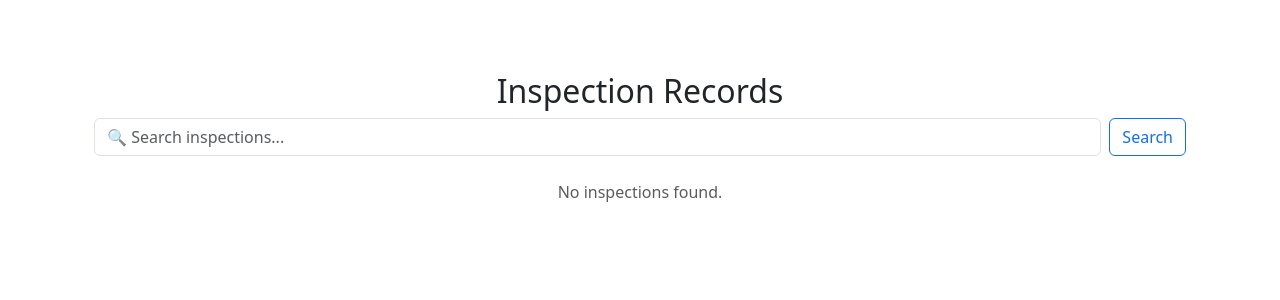
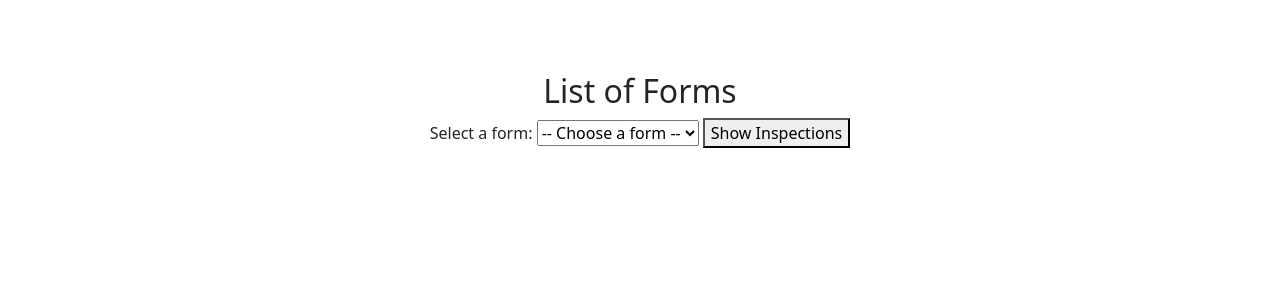
Before and after one commit to elahe870/cs50x-Final-Project, a Flask app: page /inspection_show in a window 1280 px wide. Shown: the part 66-366 px from the top of the page. Run offline with Flask 3, Linux system fonts and the light colour scheme; a user stored in the database is signed in; data that the repository does not hold is empty; some libraries are stand-ins or nearby versions.

Commit message:
first inspection added

```diff
--- a/app.py
+++ b/app.py
@@ -259,20 +259,24 @@ def delete_form(form_id):
 @app.route("/inspection_show", methods=["GET", "POST"])
 @login_required
 def inspection_show():
-    search_query = request.form.get("search") if request.method == "POST" else None
+    user_id = session["user_id"]
 
-    if search_query:
-        forms = db.execute(
-            """SELECT inspections.*, users.username AS created_by_name
-               FROM forms JOIN users ON inspections.inspector_id = users.id
-               ORDER BY inspections.id DESC""",
-            f"%{search_query}%"
-        )
-    else:
-        forms = db.execute(
-            """SELECT inspections.*, users.username AS created_by_name
-               FROM forms JOIN users ON inspections.inspector_id = users.id
-               ORDER BY inspections.id DESC"""
-        )
+    # Get all available forms
+    forms = db.execute("SELECT id, name FROM forms")
 
-    return render_template("inspection_show.html", forms=forms)
+    selected_form_id = None
+    inspections = []
+
+    if request.method == "POST":
+        selected_form_id = request.form.get("forms.id")
+        if selected_form_id:
+            inspections = db.execute(
+                """SELECT inspections.*, users.username AS created_by_name
+                   FROM inspections
+                   JOIN users ON inspections.inspector_id = users.id
+                   WHERE inspections.form_id = ? AND inspections.inspector_id = ?
+                   ORDER BY inspections.id DESC""",
+                selected_form_id, user_id
+            )
+
+    return render_template("inspection_show.html", forms=forms, selected_form_id=selected_form_id, inspections=inspections)
--- a/templates/inspection_show.html
+++ b/templates/inspection_show.html
@@ -4,42 +4,43 @@
 
 {% block main %}
 <div class="container mt-4">
-    <h2>Inspection Records</h2>
+    <h2>List of Forms</h2>
 
-    <!-- Search Bar -->
-    <form method="post" class="mb-4 d-flex">
-        <input type="text" name="search" class="form-control me-2" placeholder="🔍 Search inspections...">
-        <button type="submit" class="btn btn-outline-primary">Search</button>
+<form method="post">
+    <label for="forms.id">Select a form:</label>
+    <select name="forms.id" id="forms.id" required>
+        <option value="">-- Choose a form --</option>
+        {% for form in forms %}
+            <option value="{{ form.id }}" {% if form.id == selected_form_id|int %}selected{% endif %}>
+                {{ form.name }}
+            </option>
+        {% endfor %}
+    </select>
+    <button type="submit">Show Inspections</button>
+</form>
+
+{% if selected_form_id %}
+    <hr>
+    <h3>Your Inspections for this Form:</h3>
+
+    {% if inspections %}
+        <ul>
+        {% for inspection in inspections %}
+            <li>
+                Date: {{ inspection.submitted_at }} |
+                Score: {{ inspection.score }} |
+                Notes: {{ inspection.notes or 'None' }}
+            </li>
+        {% endfor %}
+        </ul>
+    {% else %}
+        <p>You haven't submitted any inspections for this form.</p>
+    {% endif %}
+
+    <form action="/inspection_new" method="get">
+        <input type="hidden" name="forms.id" value="{{ selected_form_id }}">
+        <button type="submit">Add New Inspection</button>
     </form>
-
-    <!-- Inspections Table -->
-    {% if forms %}
-        <table class="table table-hover align-middle">
-            <thead class="table-light">
-                <tr>
-                    <th scope="col">ID</th>
-                    <th scope="col">Inspector</th>
-                    <th scope="col">Location</th>
-                    <th scope="col">Notes</th>
-                    <th scope="col">Score</th>
-                    <th scope="col">Date</th>
-                </tr>
-            </thead>
-            <tbody>
-                {% for inspection in forms %}
-                    <tr>
-                        <td>{{ inspection.id }}</td>
-                        <td>{{ inspection.created_by_name }}</td>
-                        <td>{{ inspection.location or '—' }}</td>
-                        <td>{{ inspection.notes or '—' }}</td>
-                        <td>{{ inspection.score if inspection.score is not none else '—' }}</td>
-                        <td>{{ inspection.submitted_at }}</td>
-                    </tr>
-                {% endfor %}
-            </tbody>
-        </table>
-    {% else %}
-        <p class="text-muted">No inspections found.</p>
-    {% endif %}
+{% endif %}
 </div>
 {% endblock %}
--- a/templates/layout.html
+++ b/templates/layout.html
@@ -32,7 +32,7 @@
                     {% if session["user_id"] %}
                         <ul class="navbar-nav me-auto mt-2">
                             <li class="nav-item"><a class="nav-link" href="/">Dashboard</a></li>
-                            <li class="nav-item"><a class="nav-link" href="/inspection_new">Inspection</a></li>
+                            <li class="nav-item"><a class="nav-link" href="/inspection_show">Inspection</a></li>
                             <li class="nav-item"><a class="nav-link" href="/forms_show">Form Library</a></li>
                             <li class="nav-item"><a class="nav-link" href="/history">History</a></li>
                             <li class="nav-item"><a class="nav-link" href="/">Profile</a></li>
```
Also changed, not shown: GMP.db, 3 other files.
